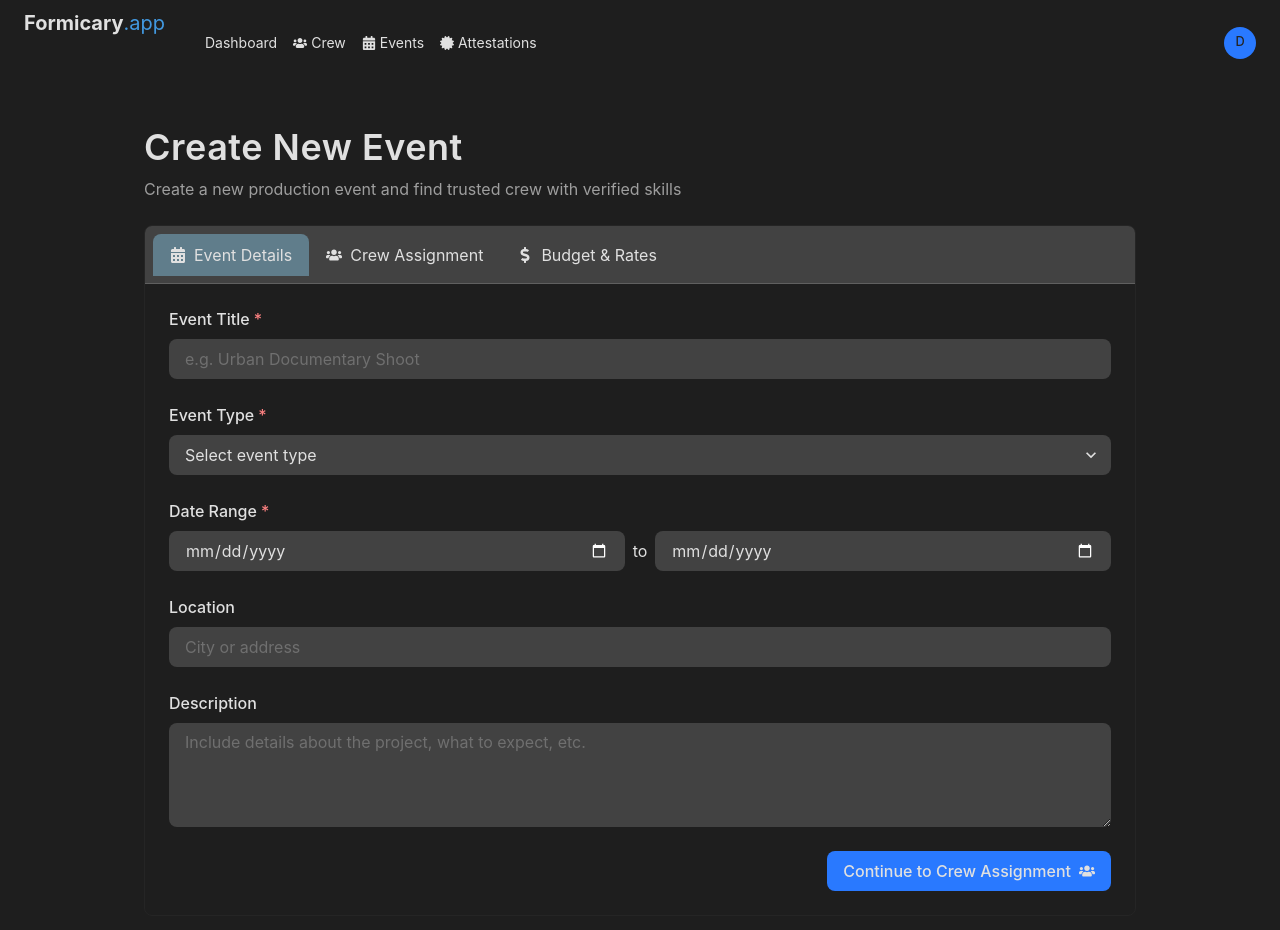
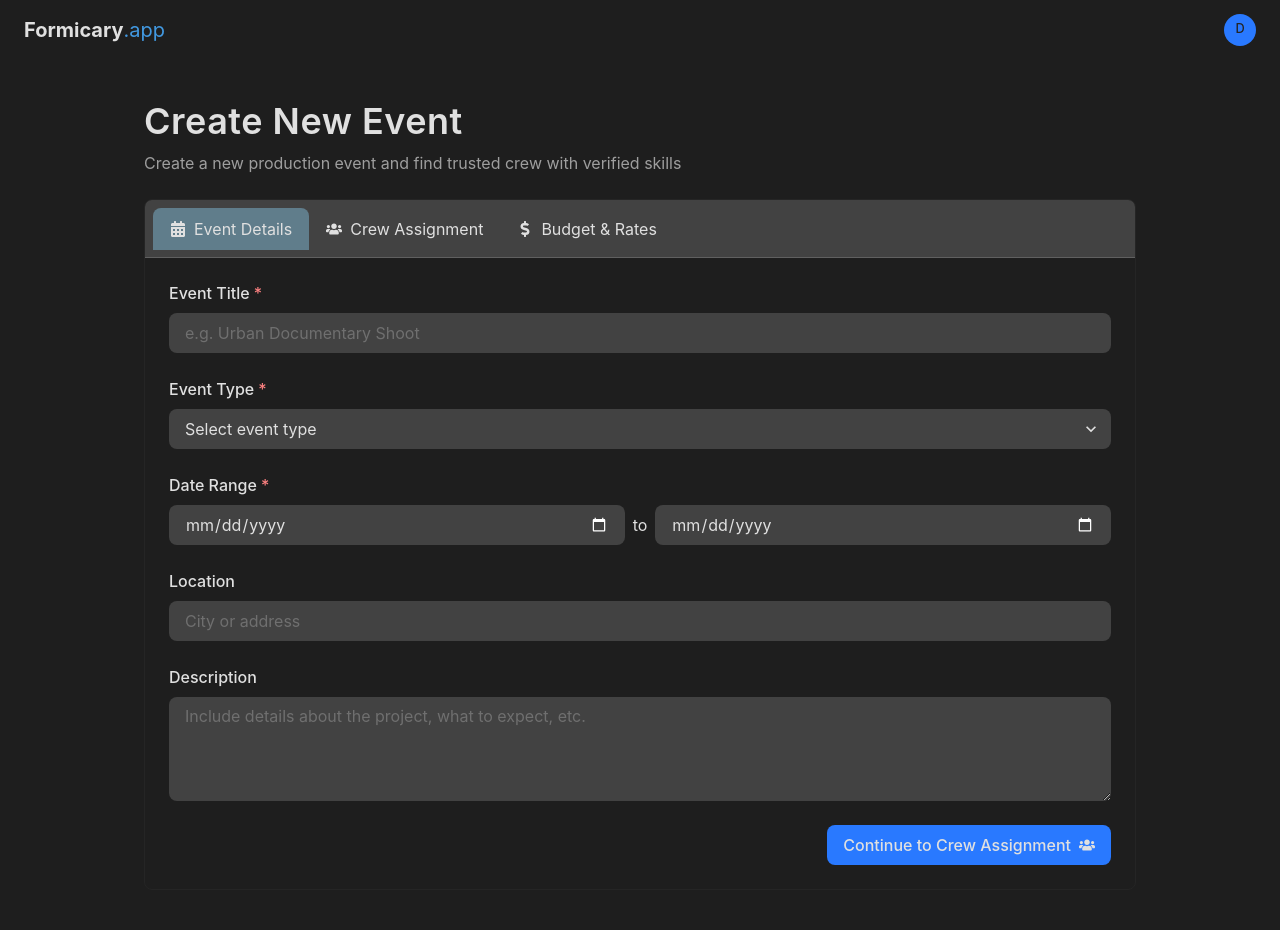
Before and after one commit to ethdenver2025/testing, a React (Create React App) app in the folder client/: page /create-event in a window 1280 px wide. Shown: the top 930 px of the page. Built offline with nearby package versions, Linux system fonts and the light colour scheme.

Commit message:
Remove Dashboard, Crew, Events, and Attestations links from header

```diff
--- a/client/src/components/common/AppNavbar.tsx
+++ b/client/src/components/common/AppNavbar.tsx
@@ -373,69 +373,7 @@ interface NavItem {
 }
 
 const NAV_ITEMS: Array<NavItem> = [
-  {
-    label: 'Dashboard',
-    href: '/dashboard',
-  },
-  {
-    label: 'Crew',
-    href: '/crew',
-    icon: FaUsers,
-    children: [
-      {
-        label: 'Find Crew',
-        subLabel: 'Browse trusted crew members',
-        href: '/crew',
-      },
-      {
-        label: 'Trust Profiles',
-        subLabel: 'View attestations and trust scores',
-        href: '/crew',
-        isNew: true,
-      },
-    ],
-  },
-  {
-    label: 'Events',
-    href: '/events',
-    icon: FaCalendarAlt,
-    children: [
-      {
-        label: 'Find Events',
-        subLabel: 'Browse available production opportunities',
-        href: '/events',
-      },
-      {
-        label: 'Create Event',
-        subLabel: 'Start a new production with trusted crew',
-        href: '/events/create',
-        isNew: true,
-      },
-      {
-        label: 'My Events',
-        subLabel: 'View events you\'re participating in',
-        href: '/events/mine',
-      },
-    ],
-  },
-  {
-    label: 'Attestations',
-    href: '/attestations',
-    icon: FaCertificate,
-    isNew: true,
-    children: [
-      {
-        label: 'My Attestations',
-        subLabel: 'View attestations you\'ve received',
-        href: '/attestations/received',
-      },
-      {
-        label: 'Create Attestation',
-        subLabel: 'Attest to someone\'s skills or work ethic',
-        href: '/attestations/create',
-      },
-    ],
-  },
+  // Dashboard, Crew, Events, and Attestations links have been removed from the header as requested
 ];
 
 const useBreakpointValue = (values: any) => {
```
